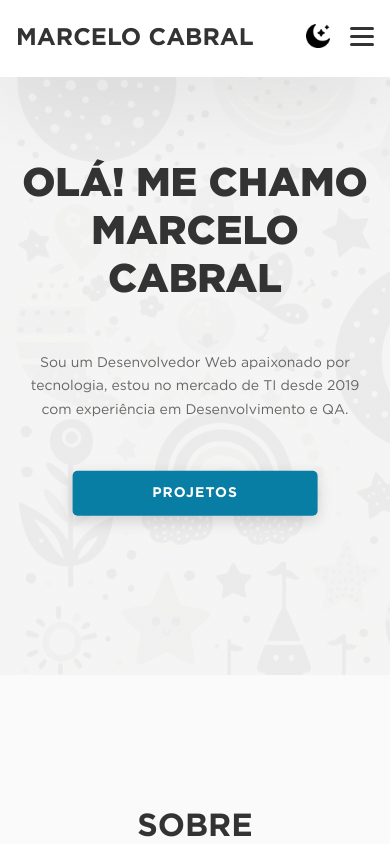
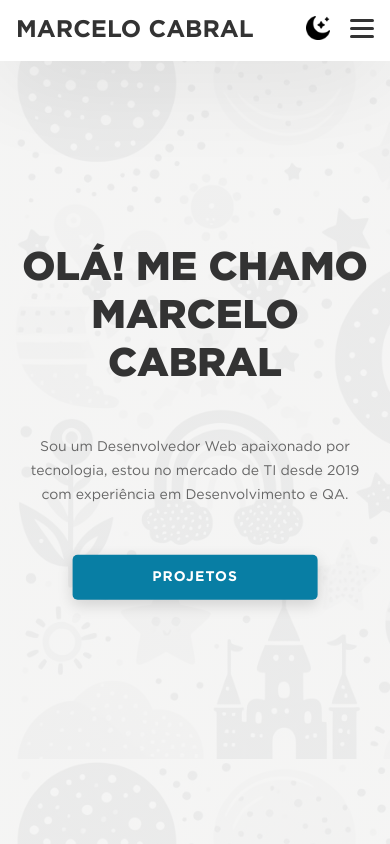
Before and after one commit to MarceloCabral98sp/my-portfolio, a React (Vite) app: page / in a window 390 px wide. Shown: the top 844 px of the page. Built offline with nearby package versions, Linux system fonts and the light colour scheme.

Commit message:
feat: fixing padding and updating GA Tag

```diff
--- a/src/components/header/header.scss
+++ b/src/components/header/header.scss
@@ -194,6 +194,9 @@
 }
 
 @media (max-width: 768px) {
+  .header-section {
+    padding: 16px;
+  }
   .header-menu__darkmode-container {
     display: block;
     margin-right: 20px;
@@ -209,6 +212,7 @@
 
   .mobile-nav {
     display: flex;
+    top: 61px;
   }
 }
 
--- a/src/components/home/home.scss
+++ b/src/components/home/home.scss
@@ -32,10 +32,3 @@
 .home-section__container-button {
     margin-top: 48px;
 }
-
-@media (max-width: 600px) {
-    .home-section {
-        height: unset;
-        min-height: 80vh;
-    }
-}
--- a/src/main.tsx
+++ b/src/main.tsx
@@ -10,7 +10,7 @@ import { BrowserRouter } from 'react-router-dom';
 
 const rootElement = document.getElementById('root');
 
-ReactGA.initialize('G-K2HD0TSC0P');
+ReactGA.initialize('G-K22ZWZRHNX');
 ReactGA.send('pageview');
 
 if(rootElement) {
```
